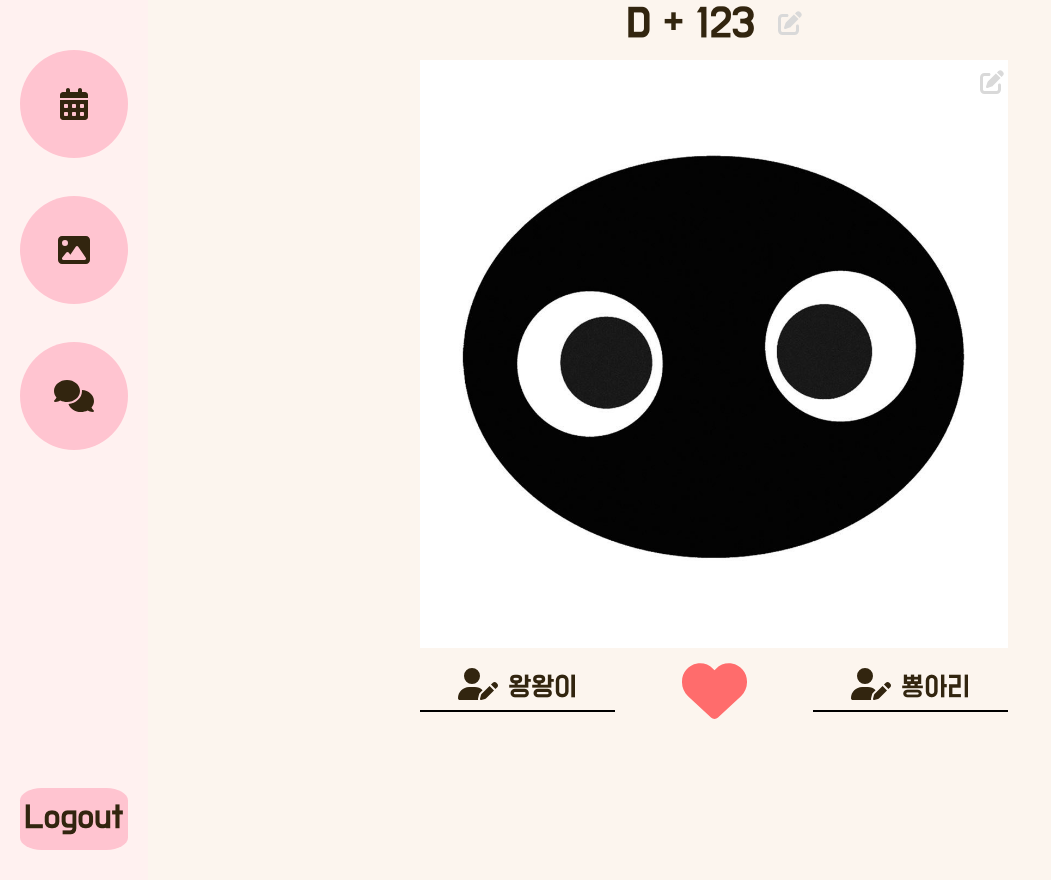
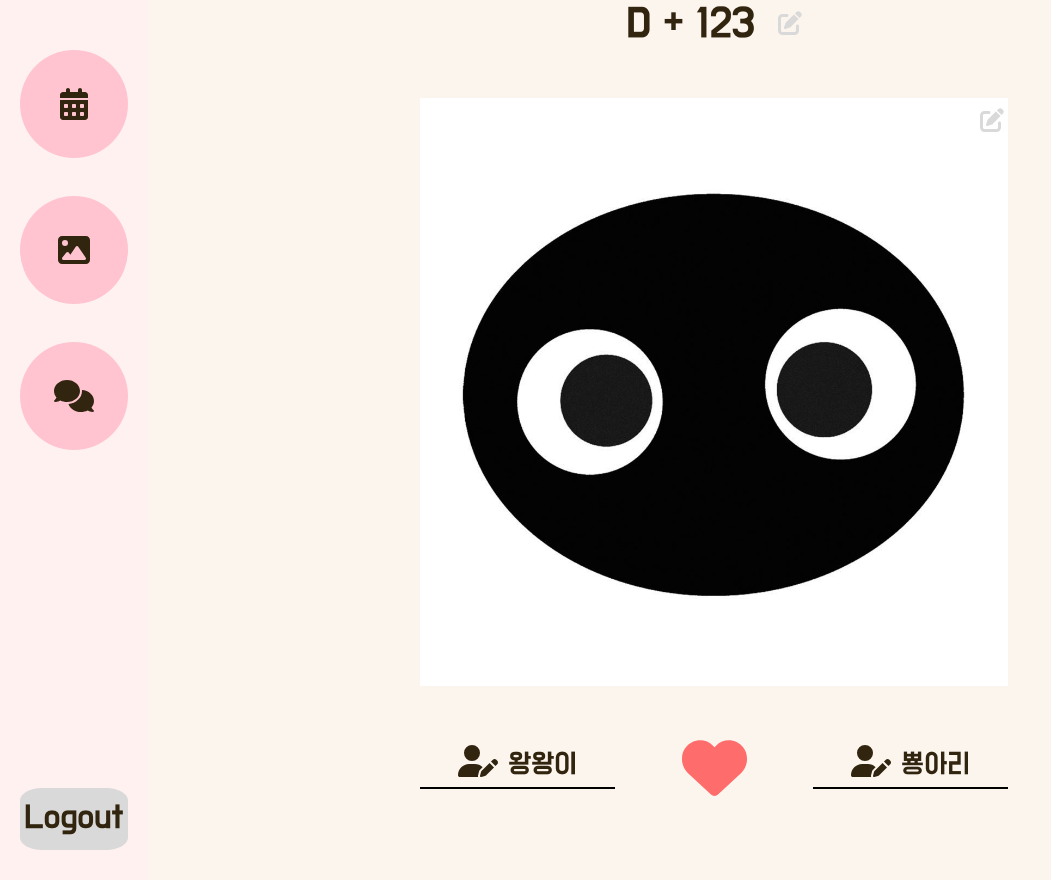
Before and after one commit to Stageus/blossom-react, a React (Create React App) app: page / in a window 1280 px wide. Shown: the whole page, without its empty margins (0-1051 px from the left). Built offline with nearby package versions, Linux system fonts and the light colour scheme.

Commit message:
Style: Nav 내 로그아웃 버튼 컬러 변경 및 Main 페이지 정렬 변경

```diff
--- a/src/components/Main/Nav.js
+++ b/src/components/Main/Nav.js
@@ -87,6 +87,7 @@ const Nav = () => {
           $height="62px"
           $borderRadius="20%"
           $fontSize="28px"
+          $backgroundColor="#d9d9d9"
           onClick={handleClickLogoutButton}
         >
           Logout
--- a/src/pages/Main.js
+++ b/src/pages/Main.js
@@ -40,7 +40,7 @@ const Main = () => {
         <Nav />
 
         {/* 기념일, 대표 사진, 애칭 */}
-        <FlexBox $dir="col" $width="100%" $height="100vh" $col="center">
+        <FlexBox $dir="col" $width="100%" $height="100vh" $row="between" $col="center">
           <Anniversary anniversary={initialData.startDate} />
           <Thumbnail thumbnail={initialData.imageUrl} />
           <NicknameWrapper
```
